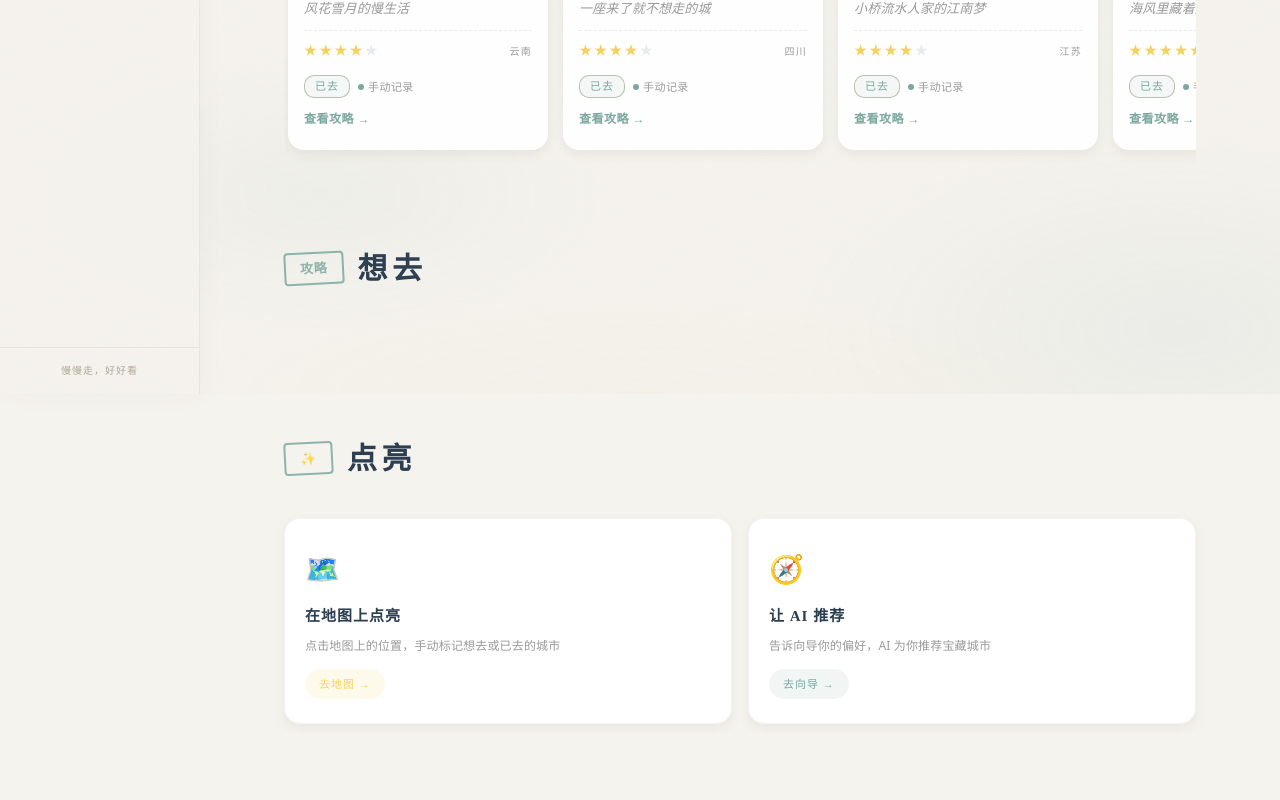
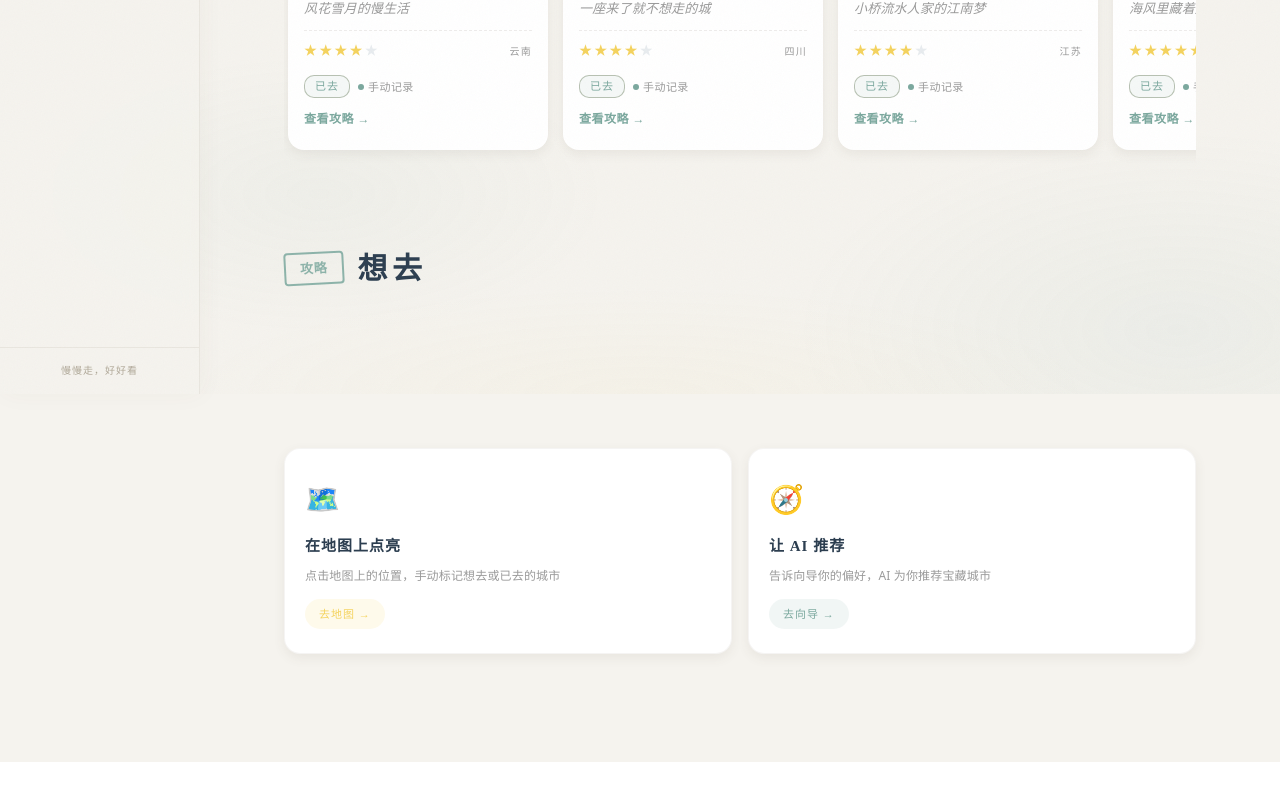
Before and after one commit to lujunling1230/xiaolu-web, a React (Vite) app: page /toolbox/travel/cities in a window 1280 px wide. Shown: the part 406-1206 px from the top of the page. After the commit the page ends 1168 px from the top, so only its background shows below. Built offline with nearby package versions, Linux system fonts and the light colour scheme; no server answers.

Commit message:
fix: 城市记忆去掉点亮标题、卡片上移

```diff
--- a/src/pages/toolbox/roaming-guide/CitiesPage.tsx
+++ b/src/pages/toolbox/roaming-guide/CitiesPage.tsx
@@ -47,16 +47,7 @@ export default function CitiesPage() {
         </div>
 
         {/* ===== 添加想去城市的两种途径 ===== */}
-        <section className="rg-card-section" style={{ paddingTop: 16 }}>
-          <div
-            className="rg-card-section-head"
-            style={{ justifyContent: "space-between" }}
-          >
-            <div style={{ display: "flex", alignItems: "center", gap: 14 }}>
-              <span className="rg-stamp">✨</span>
-              <h2 className="rg-card-section-title">点亮</h2>
-            </div>
-          </div>
+        <section className="rg-card-section" style={{ marginTop: -16 }}>
           <div style={{
             display: "grid",
             gridTemplateColumns: "repeat(auto-fit, minmax(220px, 1fr))",
```
